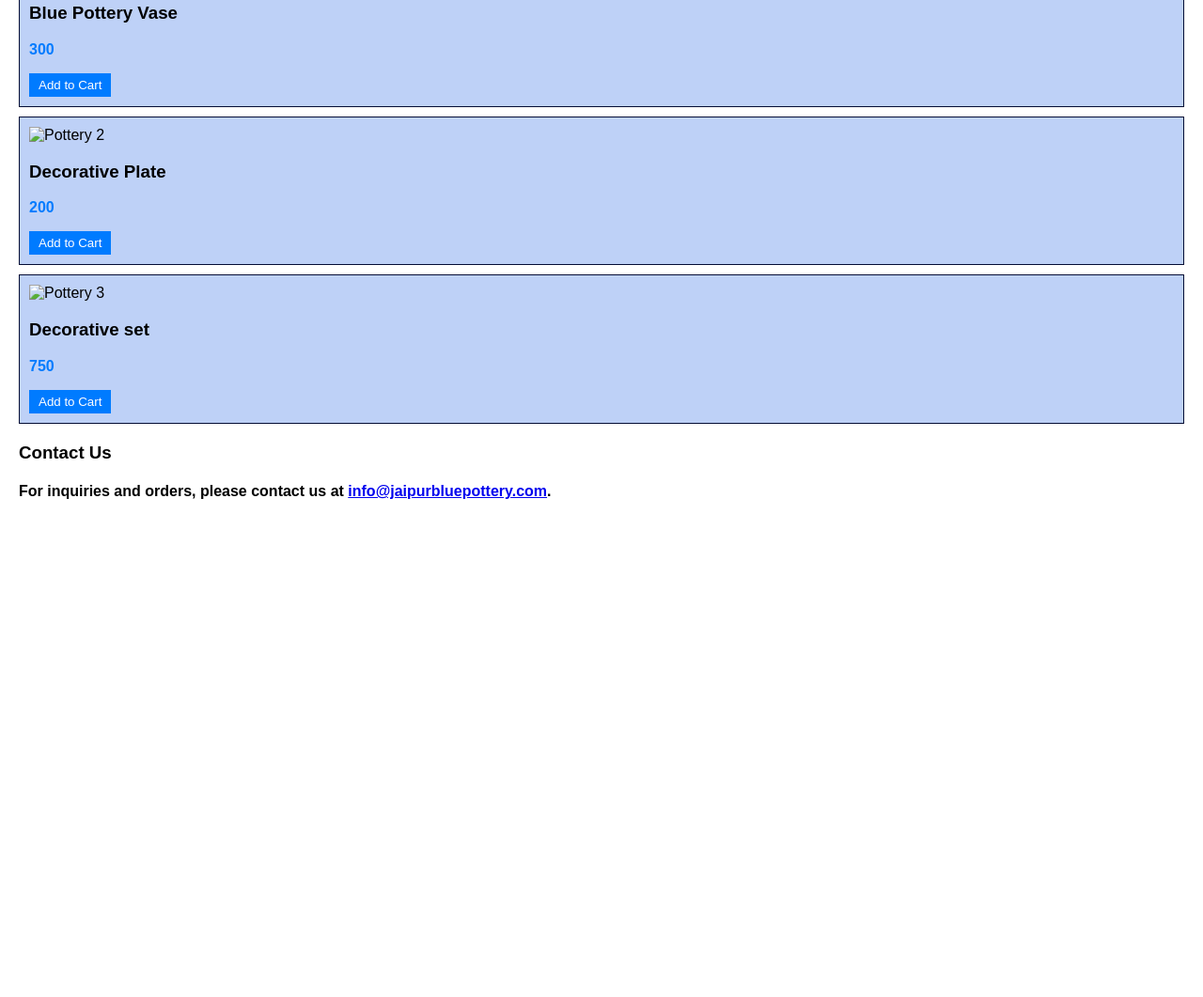
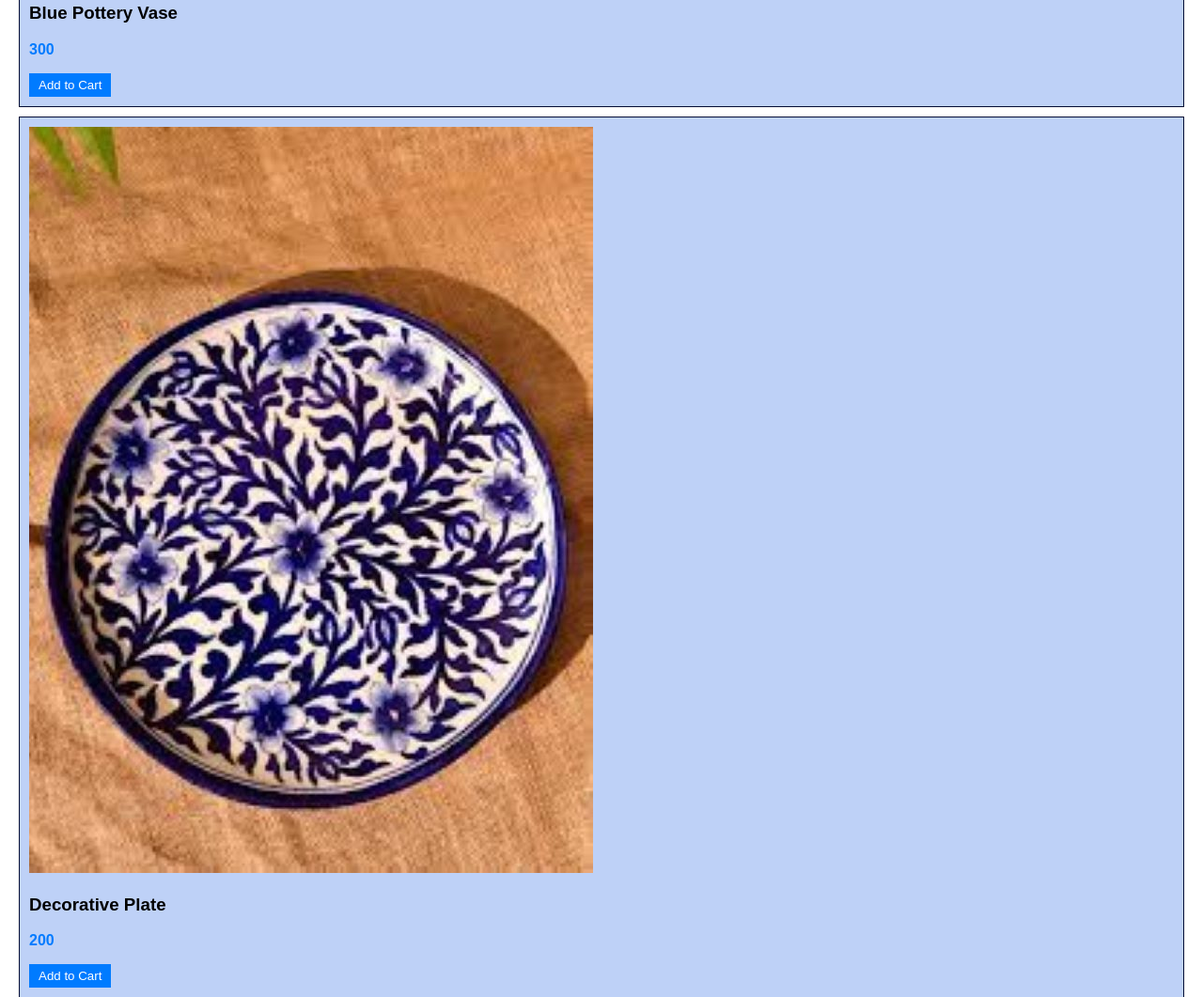
Before and after one commit to nehadutta21/classpractice, a plain HTML site: page index.html in a window 1280 px wide. Shown: the part 1860-2921 px from the top of the page at 94% size. Before the commit the page ends 2433 px from the top, so only its background shows below. Drawn offline with Linux system fonts and the light colour scheme; files whose address does not match are found by name.

Commit message:
Add files via upload

```diff
--- a/index.html
+++ b/index.html
@@ -51,13 +51,13 @@
                 <button>Add to Cart</button>
             </div>
             <div class="product">
-                <img src="C:\Users\Student\Desktop\web 3\ryr\plate.jpg" alt="Pottery 2">
+                <img src="C:\Users\Student\Desktop\web 3\plate.jpg" alt="Pottery 2">
                 <h3>Decorative Plate</h3>
                 <p class="price">200</p>
                 <button>Add to Cart</button>
             </div>
             <div class="product">
-                <img src="C:\Users\Student\Desktop\web 3\ryr\set.jpg" alt="Pottery 3">
+                <img src="C:\Users\Student\Desktop\web 3\set.jpg" alt="Pottery 3">
                 <h3>Decorative set</h3>
                 <p class="price">750</p>
                 <button>Add to Cart</button>
```
